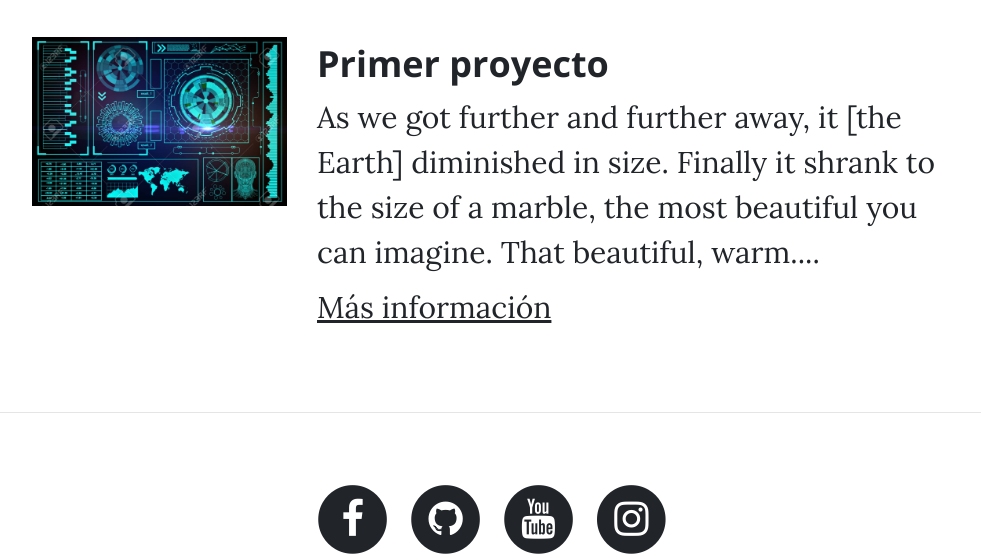
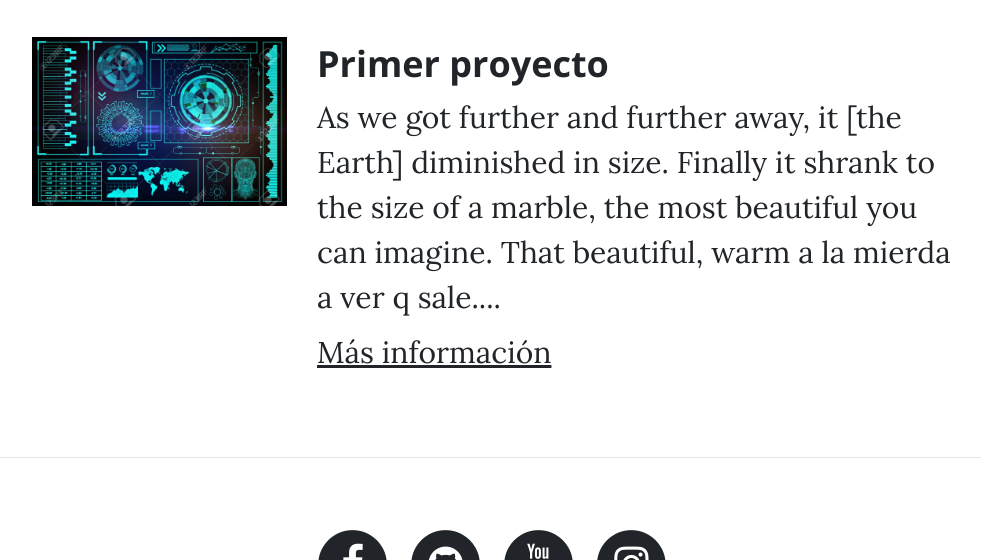
Before and after one commit to LitVom/Heart, a Django app: page /portfolio/ in a window 1280 px wide. Shown: the part 929-1489 px from the top of the page, without its empty margins (148-1129 px from the left). Run offline with Django 3.2, Linux system fonts and the light colour scheme; some libraries are stand-ins or nearby versions.

Commit message:
aqui va un nuevo mensaje para ver si se subio bien

```diff
--- a/core/templates/core/portfolio.html
+++ b/core/templates/core/portfolio.html
@@ -36,7 +36,7 @@
             <h2 class="section-heading title">Primer proyecto</h2>
             <p>As we got further and further away, it [the Earth]
             diminished in size. Finally it shrank to the size of a marble,
-            the most beautiful you can imagine. That beautiful, warm....</p>
+            the most beautiful you can imagine. That beautiful, warm a la mierda a ver q sale....</p>
             <p><a href="http://google.com">Más información</a></p>
         </div>
     </div>
```
